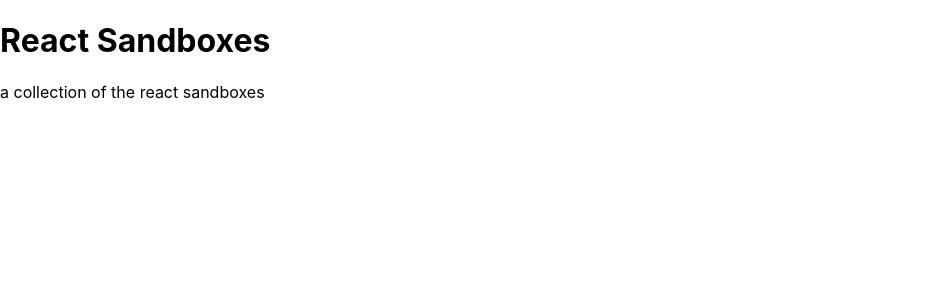
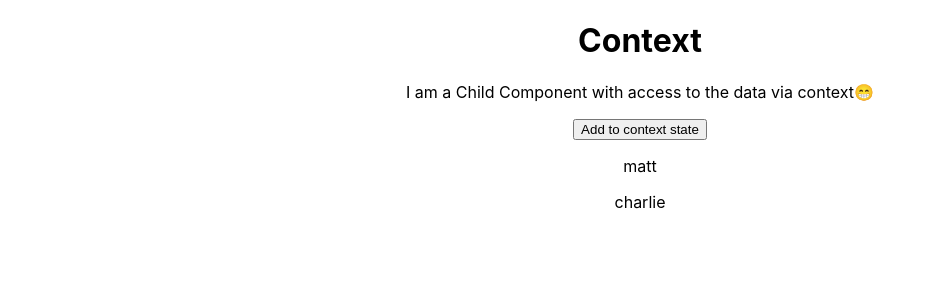
Before and after one commit to walkonmars36/react-sandboxes, a React (Create React App) app: page / in a window 1280 px wide. Shown: the top 300 px of the page, without its empty margins (0-936 px from the left). Built offline with nearby package versions, Linux system fonts and the light colour scheme.

Commit message:
context added

```diff
--- a/src/App.jsx
+++ b/src/App.jsx
@@ -1,13 +1,24 @@
-import logo from './logo.svg';
-import './App.css';
+import "./App.css";
+
+import ChildComponent from "./components/ChildComponent";
+import UserProvider from "./context/UserContext";
 
 const App = () => {
+  // const userContext = {
+  //   users: ["matt", "charlie"],
+  //   sayHello: () => {console.log("Hello");}
+  // }
   return (
-    <main>
-      <h1>React Sandboxes</h1>
-      <p>a collection of the react sandboxes</p>
-    </main>
+    <div className="App">
+      <h1>Context</h1>
+      {/* <UserContext.Provider value={userContext}>
+        <ChildComponent />
+      </UserContext.Provider> */}
+      <UserProvider>
+        <ChildComponent />
+      </UserProvider>
+    </div>
   );
-}
+};
 
 export default App;
--- /dev/null
+++ b/src/components/ChildComponent/ChildComponent.jsx
@@ -0,0 +1,20 @@
+import React, { useContext } from "react";
+
+import { UserContext } from "../../context/UserContext.jsx";
+
+const ChildComponent = () => {
+  const userContext = useContext(UserContext);
+  console.log(userContext.users);
+  // userContext.sayHello();
+  return (
+    <>
+      <p>I am a Child Component with access to the data via context😁</p>
+      <button onClick={userContext.addToState}>Add to context state</button>
+      {userContext.users.map((el) => (
+        <p>{el}</p>
+      ))}
+    </>
+  );
+};
+
+export default ChildComponent;
--- /dev/null
+++ b/src/components/ChildComponent/index.js
@@ -0,0 +1,3 @@
+import ChildComponent from "./ChildComponent";
+
+export default ChildComponent;
--- /dev/null
+++ b/src/context/UserContext.jsx
@@ -0,0 +1,28 @@
+import React, { useState, createContext } from "react";
+
+const users = {
+  users: ["matt", "charlie"],
+};
+export const UserContext = createContext(users);
+
+const UserProvider = (props) => {
+  const [users, setUsers] = useState(["matt", "charlie"]);
+  // const users = ["matt", "charlie"];
+
+  // const sayHello = () => console.log("Hello");
+
+  const addToState = () => {
+    const newUsers = [...users, "nologist" + users.length];
+    setUsers(newUsers);
+  };
+
+  const userContext = {
+    users,
+    addToState,
+    // sayHello,
+  };
+
+  return <UserContext.Provider value={userContext}>{props.children}</UserContext.Provider>;
+};
+
+export default UserProvider;
```
Also changed, not shown: 1 other file (tests, documents, lock files or other folders).
